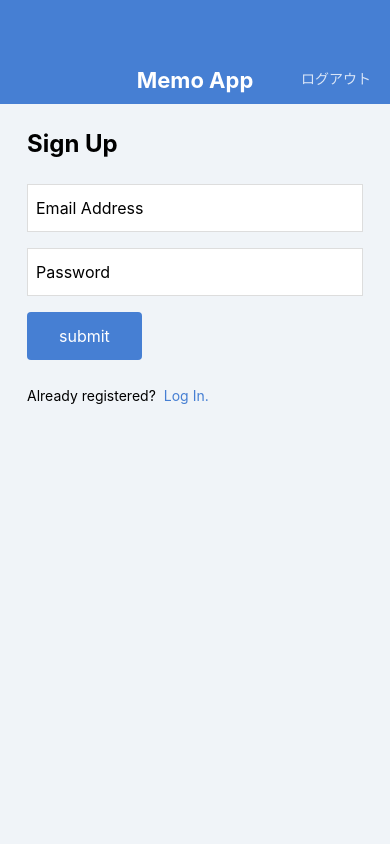
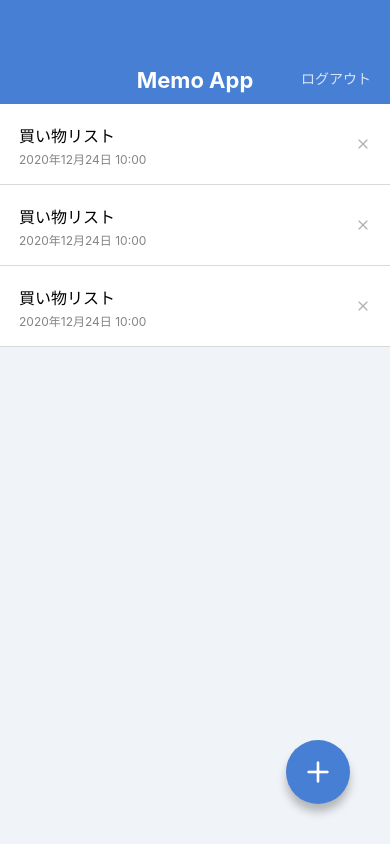
Before and after one commit to KokiHiguch/MemoApp, a React Native app: screen / in a window 390 px wide. Built offline with nearby package versions, Linux system fonts and the light colour scheme.

Commit message:
Make components touchable

```diff
--- a/App.jsx
+++ b/App.jsx
@@ -1,14 +1,14 @@
 import React from 'react';
 
-// import MemoListScreen from './src/screens/MemoListScreen';
+import MemoListScreen from './src/screens/MemoListScreen';
 // import MemoDetailScreen from './src/screens/MemoDetailScreen';
 // import MemoEditScreen from './src/screens/MemoEditScreen';
 // import MemoCreateScreen from './src/screens/MemoCreateScreen';
 // import LogInScreen from './src/screens/LogInScreen';
-import SignUpScreen from './src/screens/SignUpScreen';
+// import SignUpScreen from './src/screens/SignUpScreen';
 
 export default function App() {
   return (
-    <SignUpScreen />
+    <MemoListScreen />
   );
 }
--- a/src/components/Button.jsx
+++ b/src/components/Button.jsx
@@ -1,18 +1,23 @@
 import React from 'react';
-import { View, Text, StyleSheet } from 'react-native';
-import { string } from 'prop-types';
+import { TouchableOpacity, Text, StyleSheet } from 'react-native';
+import { string, func } from 'prop-types';
 
 export default function Button(props) {
-  const { label } = props;
+  const { label, onPress } = props;
   return (
-    <View style={styles.buttonContainer}>
+    <TouchableOpacity style={styles.buttonContainer} onPress={onPress}>
       <Text style={styles.buttonLabel}>{label}</Text>
-    </View>
+    </TouchableOpacity>
   );
 }
 
 Button.propTypes = {
   label: string.isRequired,
+  onPress: func,
+};
+
+Button.defaultProps = {
+  onPress: null,
 };
 
 const styles = StyleSheet.create({
--- a/src/components/CircleButton.jsx
+++ b/src/components/CircleButton.jsx
@@ -1,24 +1,26 @@
 import React from 'react';
-import { View, StyleSheet } from 'react-native';
-import { string, shape } from 'prop-types';
+import { StyleSheet, TouchableOpacity } from 'react-native';
+import { string, shape, func } from 'prop-types';
 import { Feather } from '@expo/vector-icons';
 
 export default function CircleButton(props) {
-  const { style, name } = props;
+  const { style, name, onPress } = props;
   return (
-    <View style={[styles.circleButton, style]}>
+    <TouchableOpacity style={[styles.circleButton, style]} onPress={onPress}>
       <Feather name={name} size={32} color="white" />
-    </View>
+    </TouchableOpacity>
   );
 }
 
 CircleButton.propTypes = {
   style: shape(),
   name: string.isRequired,
+  onPress: func,
 };
 
 CircleButton.defaultProps = {
   style: null,
+  onPress: null,
 };
 
 const styles = StyleSheet.create({
--- a/src/components/MemoList.jsx
+++ b/src/components/MemoList.jsx
@@ -1,5 +1,7 @@
 import React from 'react';
-import { View, Text, StyleSheet } from 'react-native';
+import {
+  View, Text, StyleSheet, TouchableOpacity,
+} from 'react-native';
 import { Feather } from '@expo/vector-icons';
 
 export default function MemoList() {
@@ -10,11 +12,9 @@
           <Text style={styles.memoListItemTitle}>買い物リスト</Text>
           <Text style={styles.memoListItemDate}>2020年12月24日 10:00</Text>
         </View>
-        <View>
-          <Text>
-            <Feather name="x" size={16} color="#B0B0B0" />
-          </Text>
-        </View>
+        <TouchableOpacity>
+          <Feather name="x" size={16} color="#B0B0B0" />
+        </TouchableOpacity>
       </View>
 
       <View style={styles.memoListItem}>
@@ -22,9 +22,9 @@
           <Text style={styles.memoListItemTitle}>買い物リスト</Text>
           <Text style={styles.memoListItemDate}>2020年12月24日 10:00</Text>
         </View>
-        <View>
+        <TouchableOpacity>
           <Feather name="x" size={16} color="#B0B0B0" />
-        </View>
+        </TouchableOpacity>
       </View>
 
       <View style={styles.memoListItem}>
@@ -32,9 +32,9 @@
           <Text style={styles.memoListItemTitle}>買い物リスト</Text>
           <Text style={styles.memoListItemDate}>2020年12月24日 10:00</Text>
         </View>
-        <View>
+        <TouchableOpacity>
           <Feather name="x" size={16} color="#B0B0B0" />
-        </View>
+        </TouchableOpacity>
       </View>
     </View>
   );
--- a/src/screens/LogInScreen.jsx
+++ b/src/screens/LogInScreen.jsx
@@ -1,6 +1,6 @@
 import React from 'react';
 import {
-  View, Text, TextInput, StyleSheet,
+  View, Text, TextInput, StyleSheet, TouchableOpacity,
 } from 'react-native';
 
 import AppBar from '../components/AppBar';
@@ -17,7 +17,9 @@
         <Button label="submit" />
         <View style={styles.footer}>
           <Text style={styles.footerText}>Not registered?</Text>
-          <Text style={styles.footerLink}>Sign up here!</Text>
+          <TouchableOpacity>
+            <Text style={styles.footerLink}>Sign up here!</Text>
+          </TouchableOpacity>
         </View>
       </View>
     </View>
--- a/src/screens/SignUpScreen.jsx
+++ b/src/screens/SignUpScreen.jsx
@@ -1,6 +1,6 @@
 import React from 'react';
 import {
-  View, Text, TextInput, StyleSheet,
+  View, Text, TextInput, StyleSheet, TouchableOpacity,
 } from 'react-native';
 
 import AppBar from '../components/AppBar';
@@ -17,7 +17,9 @@
         <Button label="submit" />
         <View style={styles.footer}>
           <Text style={styles.footerText}>Already registered?</Text>
-          <Text style={styles.footerLink}>Log In.</Text>
+          <TouchableOpacity>
+            <Text style={styles.footerLink}>Log In.</Text>
+          </TouchableOpacity>
         </View>
       </View>
     </View>
```
